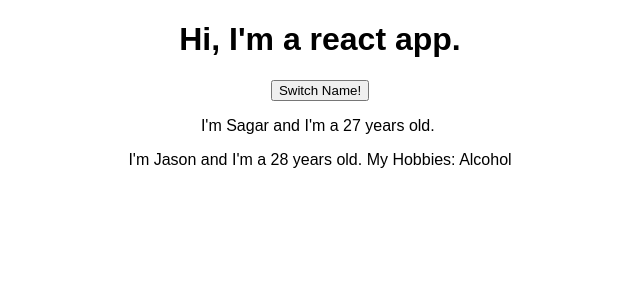
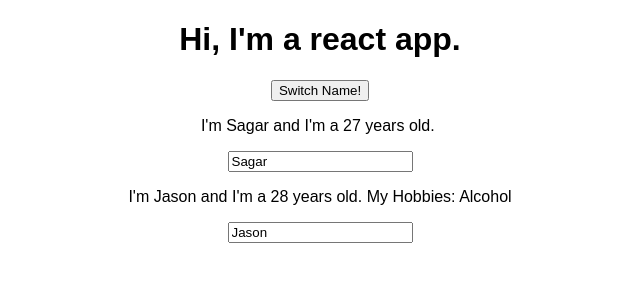
Before and after one commit to sagarmhrjn/React-walkthrough, a React (Create React App) app: page / in a window 1280 px wide. Shown: the top 300 px of the page, without its empty margins (320-960 px from the left). Built offline with nearby package versions, Linux system fonts and the light colour scheme.

Commit message:
adding two way binding

```diff
--- a/src/App.js
+++ b/src/App.js
@@ -21,6 +21,15 @@
     });
   };
 
+  nameChangedHandler = (event) => {
+    this.setState({
+      persons: [
+        { name: 'Max', age: 28 },
+        { name: event.target.value, age: 29 },
+      ],
+    });
+  };
+
   render() {
     return (
       <div className="App">
@@ -36,6 +45,7 @@
           name={this.state.persons[1].name}
           age={this.state.persons[1].age}
           click={this.switchNameHandler.bind(this, "Rikee")}
+          changed={this.nameChangedHandler}
         >
           My Hobbies: Alcohol
         </Person>
--- a/src/Person/person.js
+++ b/src/Person/person.js
@@ -7,6 +7,7 @@
         I'm {props.name} and I'm a {props.age} years old.&nbsp;
         <span>{props.children}</span>
       </p>
+      <input type="text" onChange={props.changed} value={props.name} />
     </div>
   );
 };
```
